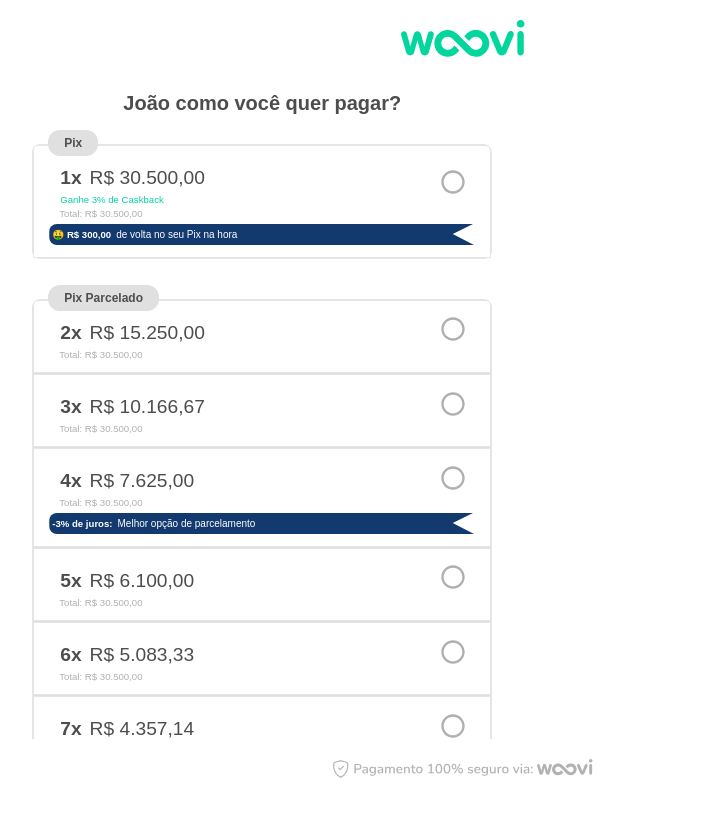
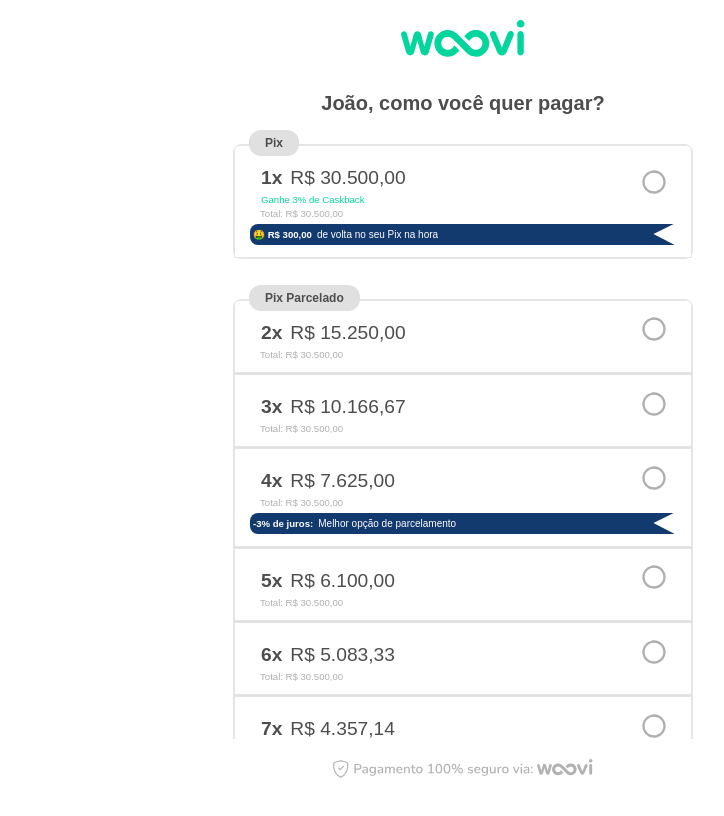
Before and after one commit to paulohenrique-amaral/woovi-desafio-front-end, a React (Vite) app: page / in a window 1280 px wide. Shown: the top 816 px of the page, without its empty margins (177-901 px from the left). Built offline with nearby package versions, Linux system fonts and the light colour scheme.

Commit message:
refactor: refactor componnts and implementation PaymentCheckoutMsg

```diff
--- a/src/components/PaymentCard/PaymentCard.tsx
+++ b/src/components/PaymentCard/PaymentCard.tsx
@@ -47,7 +47,7 @@
   bestOption: number;
   selected: number | null;
   setSelected: React.Dispatch<React.SetStateAction<number | null>>;
-  handleToggle: (value: number) => void;
+  handleToggle: (parcelId: number, value: number) => void;
 };
 
 function PaymentCard({handleToggle, total, numInstallments, firstIndex, lastIndex, bestOption, selected, setSelected}: PaymentCardProps) {
@@ -94,14 +94,14 @@
                   ? 'rgba(3, 214, 157, 0.1)' : theme.palette.background.default,
                 borderRadius: getBorderRadius(index, installmentOptions.length),
               } }
-              onClick={ () => handleToggle(customIndex) }
+              onClick={ () => handleToggle(customIndex, value) }
               >
                 <ListItem
                   sx={ { paddingBottom: '0px' } }
                   secondaryAction={
                     <Checkbox
                       edge="end"
-                      onChange={ () => handleToggle(customIndex) }
+                      onChange={ () => handleToggle(customIndex, value) }
                       checked={ selected === customIndex }
                       inputProps={ { 'aria-labelledby': `checkbox-list-label-${value}` } }
                       icon={ <RadioButtonUncheckedIcon /> }
--- a/src/components/PaymentOptions/PaymentOptions.tsx
+++ b/src/components/PaymentOptions/PaymentOptions.tsx
@@ -2,13 +2,15 @@
 import { Container, Grid, Box, Typography } from '@mui/material';
 import Context from '../../context/Context';
 import PaymentCard from '../../components/PaymentCard/PaymentCard';
+import PaymentCheckoutMsg from '../PaymentCheckoutMsg/PaymentCheckoutMsg';
 
 function PaymentOptions() {
   const [selected, setSelected] = useState<number | null>(null);
   const { total, setTotal, setPaymentStage } = useContext(Context);
 
-  const handleToggle = (parcelId: number) => {
+  const handleToggle = (parcelId: number, value: number) => {
     console.log('Selecionado:', parcelId);
+    console.log('Parcela:', value);
     setSelected((currentSelected: number | null) => currentSelected === parcelId ? null : parcelId);
     setPaymentStage(2);
   };
@@ -16,7 +18,8 @@
   console.log(selected);
   return (
       <Grid container>
-        <Grid
+        <PaymentCheckoutMsg />
+        {/* <Grid
           item
           xs={ 12 }
           sx={ {
@@ -30,7 +33,7 @@
           <Typography variant="h6" style={ { fontWeight: 'bold', marginBottom: '15px' } }>
             João como você quer pagar?
           </Typography>
-        </Grid>
+        </Grid> */}
         <Grid
           item
           xs={ 12 }
--- a/src/pages/PaymentMethod/PaymentMethod.tsx
+++ b/src/pages/PaymentMethod/PaymentMethod.tsx
@@ -3,6 +3,7 @@
 import Context from '../../context/Context';
 import PaymentCard from '../../components/PaymentCard/PaymentCard';
 import PaymentOptions from '../../components/PaymentOptions/PaymentOptions';
+import PaymentCheckout from '../../components/PaymentCheckout/PaymentCheckout';
 
 const slideInRight = keyframes`
   0% {
@@ -36,28 +37,46 @@
 
 function PaymentMethod() {
   const [animation, setAnimation] = useState(slideInRight);
-  const {paymentStage, setPaymentStage} = useContext(Context);
+  const {paymentStage, setPaymentStage, updateCheckout, checkout} = useContext(Context);
+  const [showPaymentOptions, setShowPaymentOptions] = useState(true);
+  const [showPaymentCheckout, setShowPaymentCheckout] = useState(false);
 
   useEffect(() => {
+    updateCheckout('client', 'João');
     setPaymentStage(1);
   }, [setPaymentStage]);
 
   useEffect(() => {
-    // Atualiza a animação com base no estado paymentStage
     if (paymentStage === 1) {
+      setShowPaymentOptions(true);
+      setShowPaymentCheckout(false);
       setAnimation(slideInRight);
     } else if (paymentStage === 2) {
       setAnimation(slideOutRight);
+      // Aguarde a animação de saída terminar antes de mostrar o próximo componente
+      setTimeout(() => {
+        setShowPaymentOptions(false);
+        setShowPaymentCheckout(true);
+        setAnimation(slideInRight); // Inicia a animação de entrada para o próximo componente
+      }, 900); // O tempo deve coincidir com a duração da animação
     }
   }, [paymentStage]);
+
 
   return (
     <Container maxWidth="lg">
       <Grid container>
-        <Grid item>
-          <BoxStyled animation={animation}>
-            <PaymentOptions />
-          </BoxStyled>
+        <Grid item xs={12}>
+          {showPaymentOptions && (
+            <BoxStyled animation={animation}>
+              <PaymentOptions />
+            </BoxStyled>
+          )}
+          {showPaymentCheckout && (
+            <BoxStyled animation={animation}>
+              <PaymentCheckout />
+            </BoxStyled>
+          )}
         </Grid>
       </Grid>
     </Container>
```
